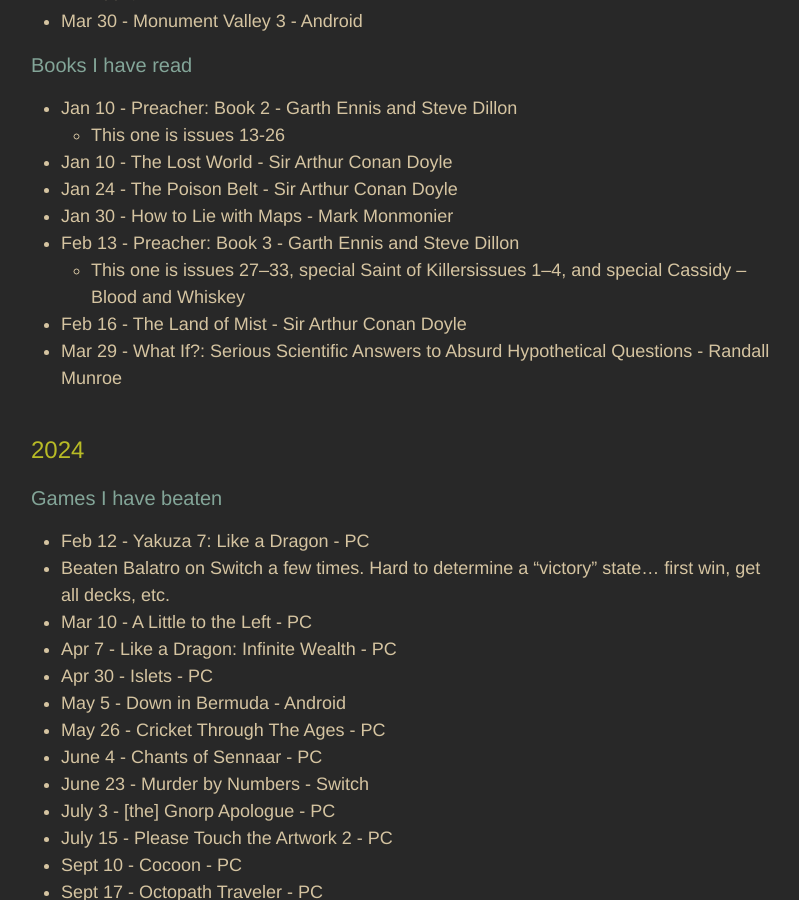
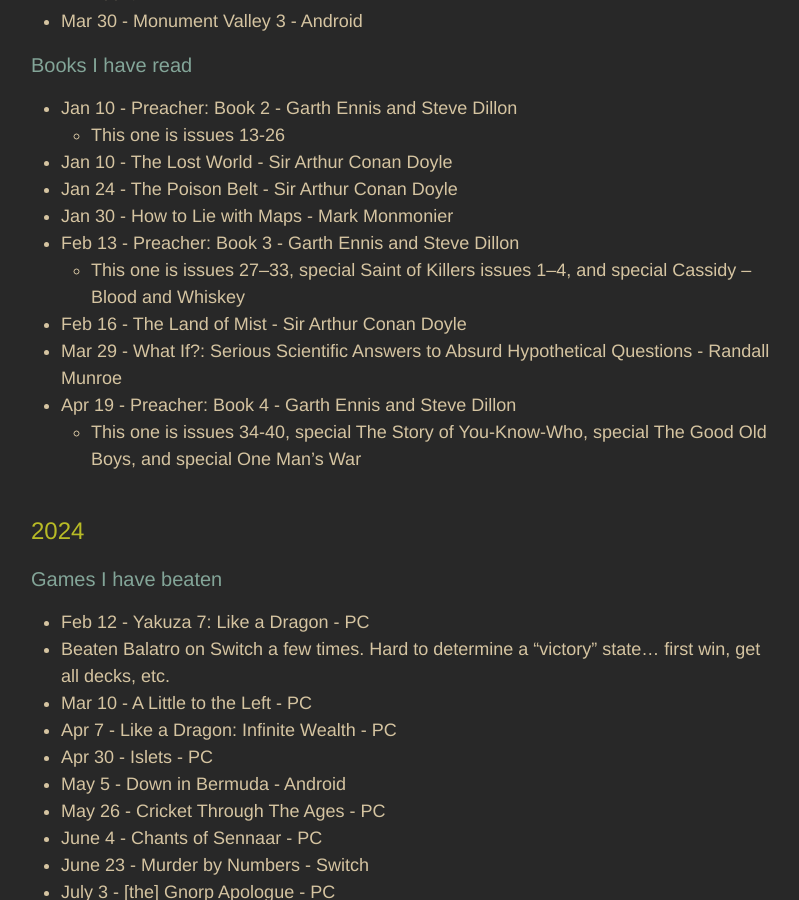
Before and after one commit to adkinsrs/sadkins_site, a Jekyll site: the page built from misc.md, in a window 1280 px wide and 900 px high, scrolled down 767 px. Shown: the whole window, without its empty margins (239-1038 px from the left). Built offline with Jekyll 4.4.1, drawn with Linux system fonts in a browser that asks for light colours.

Commit message:
read a book

```diff
--- a/misc.md
+++ b/misc.md
@@ -36,9 +36,11 @@
 * Jan 24 - The Poison Belt - Sir Arthur Conan Doyle
 * Jan 30 - How to Lie with Maps - Mark Monmonier
 * Feb 13 - Preacher: Book 3 - Garth Ennis and Steve Dillon
-  * This one is issues 27–33, special Saint of Killersissues 1–4, and special Cassidy – Blood and Whiskey
+  * This one is issues 27–33, special Saint of Killers issues 1–4, and special Cassidy – Blood and Whiskey
 * Feb 16 - The Land of Mist - Sir Arthur Conan Doyle
 * Mar 29 - What If?: Serious Scientific Answers to Absurd Hypothetical Questions - Randall Munroe
+* Apr 19 - Preacher: Book 4 - Garth Ennis and Steve Dillon
+  * This one is issues 34-40, special The Story of You-Know-Who, special The Good Old Boys, and special One Man's War
 
 ## 2024
 
```
